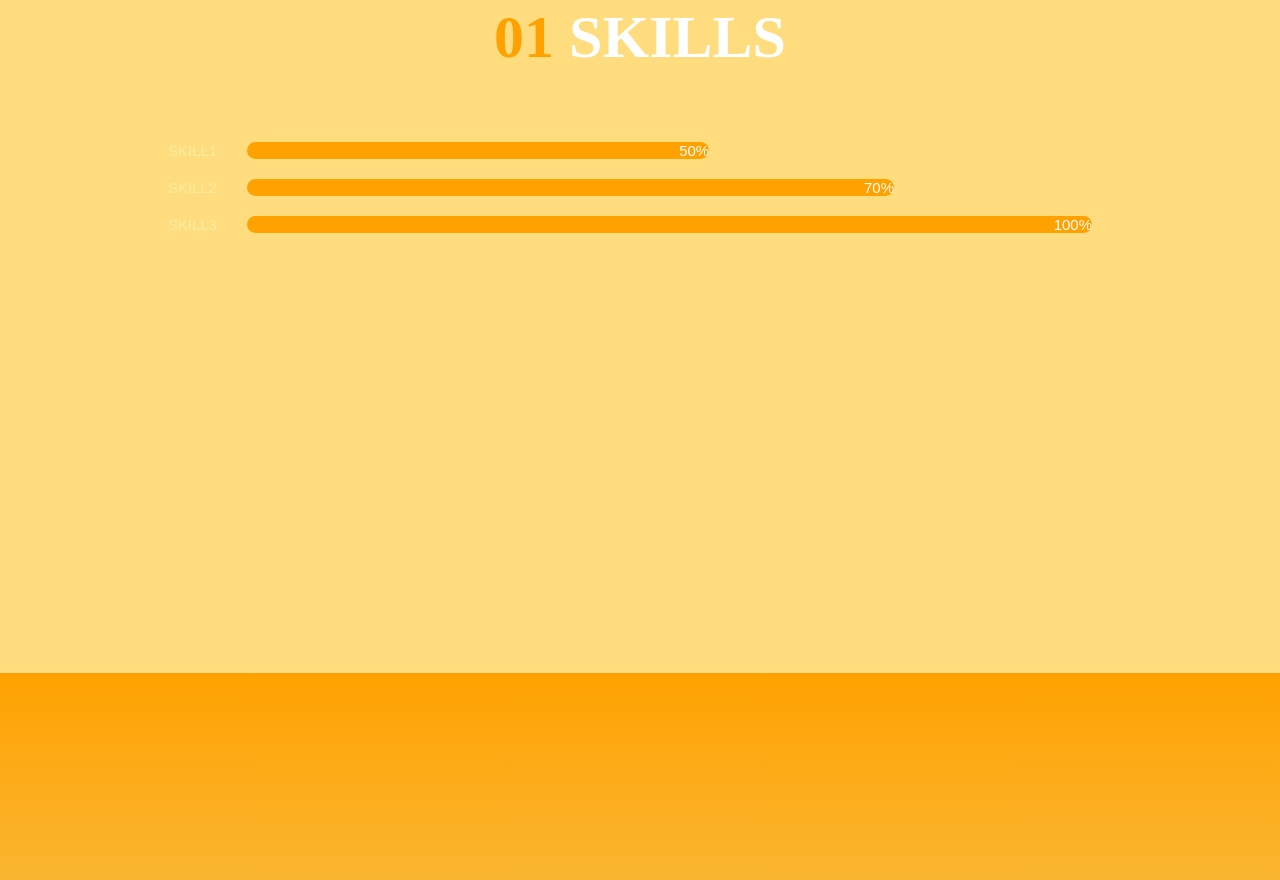
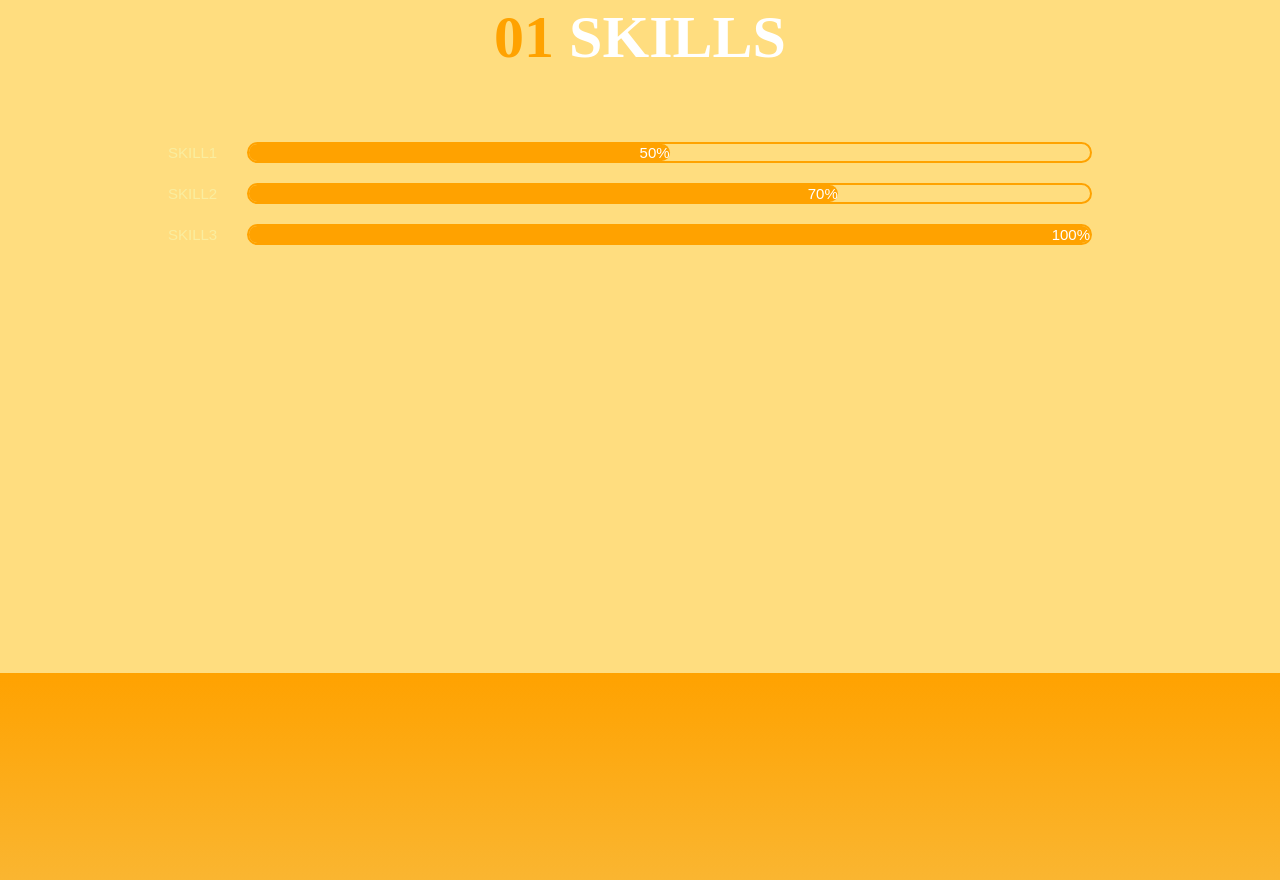
Before and after one commit to S1R15H/S1R15H.github.io, a plain HTML site: page index.html in a window 1280 px wide. Shown: the part 1637-2517 px from the top of the page. Drawn offline with Linux system fonts and the light colour scheme; a web font is replaced by a local one.

Commit message:
fixed the skillbars

```diff
--- a/index.html
+++ b/index.html
@@ -26,13 +26,19 @@
                     <h1 style="color: white;font-size:60px;font-family:'Arbutus';"><span style="color:rgb(255, 162, 0)">01</span> SKILLS</h1>
                     <div id="skillbars">
                         <div class="containers"> SKILL1
-                            <div class="skill first">50%</div>
+                            <div class="skill">
+                                <div class="first">50%</div>
+                            </div>
                         </div>
                         <div class="containers"> SKILL2
-                            <div class="skill second">70%</div>
+                            <div class="skill">
+                                <div class="second">70%</div>
+                            </div>
                         </div>
                         <div class="containers"> SKILL3
-                            <div class="skill third">100%</div>
+                            <div class="skill">
+                                <div class="third">100%</div>
+                            </div>
                         </div>
                     </div>
                 </div>
--- a/style.css
+++ b/style.css
@@ -116,12 +116,13 @@ body {
     text-align: right;
     padding: auto;
     color: white;
-    border-radius: 10px;
+    border-radius: 15px;
+    border: 2px solid rgb(255, 162, 0);
 }
 
-.first {width: 50%;background-color:rgb(255, 162, 0);}
-.second {width: 70%;background-color:rgb(255, 162, 0)}
-.third {width: 100%;background-color:rgb(255, 162, 0)}
+.first {width: 50%;background-color:rgb(255, 162, 0);border-radius: 10px}
+.second {width: 70%;background-color:rgb(255, 162, 0);border-radius: 10px}
+.third {width: 100%;background-color:rgb(255, 162, 0);border-radius: 10px}
 
 #portfolio {
     height: 90vh;
```
